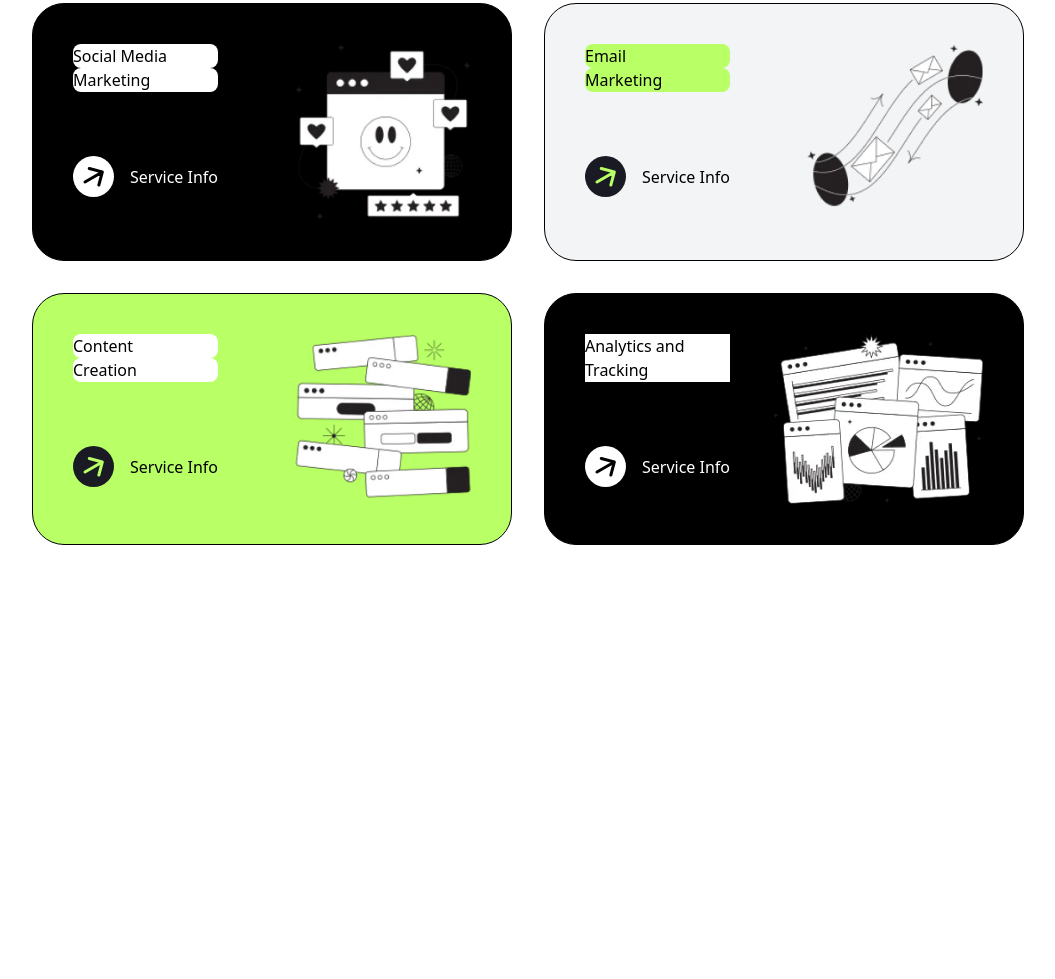
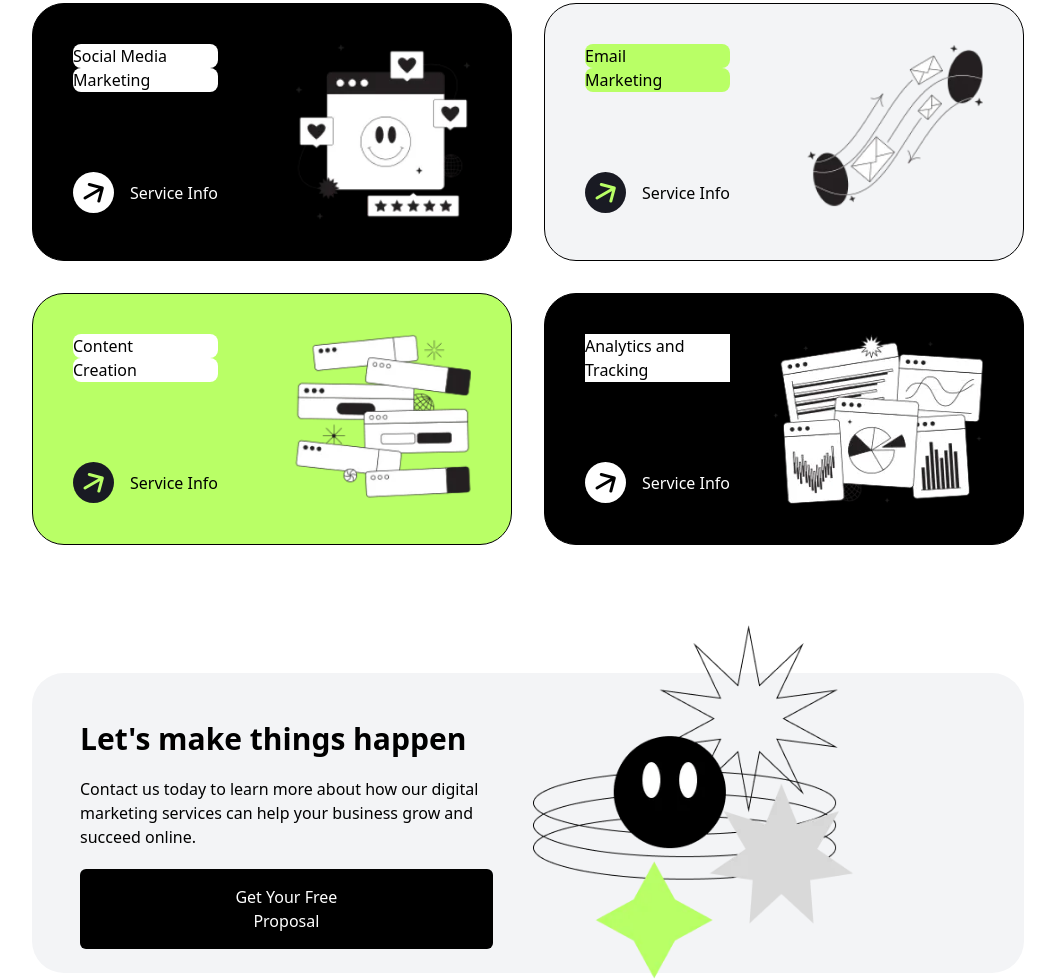
Before and after one commit to ChyyamakaU/Positivus-website-clone, a website: page index.html in a window 1280 px wide. Shown: the part 1352-2331 px from the top of the page, without its empty margins (112-1167 px from the left). Before the commit the page ends 1897 px from the top, so only its background shows below. Drawn offline with Linux system fonts and the light colour scheme.

Commit message:
feature/proposal

```diff
--- a/index.html
+++ b/index.html
@@ -121,7 +121,7 @@
                         <p class="bg-white rounded-lg">Marketing</p>
 
 
-                        <div class="mt-16 flex gap-4 items-center">
+                        <div class="mt-20 flex gap-4 items-center">
                             <img src="src/images/arrow white.svg" alt="arrow right">
                             <p class="text-white">Service Info</p>
                         </div>
@@ -140,7 +140,7 @@
                         </p>
                         <p class="bg-[#b9ff66] rounded-lg">Marketing</p>
 
-                        <div class="mt-16 flex gap-4 items-center">
+                        <div class="mt-20 flex gap-4 items-center">
                             <img src="src/images/arrow.svg" alt="arrow right">
                             <p>Service Info</p>
                         </div>
@@ -160,7 +160,7 @@
                         <p class="bg-white rounded-lg">Creation</p>
 
 
-                        <div class="mt-16 flex gap-4 items-center">
+                        <div class="mt-20 flex gap-4 items-center">
                             <img src="src/images/arrow.svg" alt="arrow right">
                             <p>Service Info</p>
                         </div>
@@ -179,7 +179,7 @@
                         <p class="bg-white">Tracking</p>
 
 
-                        <div class="mt-16 flex gap-4 items-center">
+                        <div class="mt-20 flex gap-4 items-center">
                             <img src="src/images/arrow white.svg" alt="arrow right">
                             <p class="text-white">Service Info</p>
                         </div>
@@ -195,13 +195,23 @@
         </section>
 
 
-<section>
+        <section class="flex justify-between gap-10 mx-36 rounded-4xl bg-gray-100 h-[300px] mt-32 p-12 ">
+
+            <div>
+                <p class="font-semibold text-3xl">Let's make things happen</p>
+                <p class="mt-5 ">Contact us today to learn more about how our digital <br> marketing services can help
+                    your business grow and <br> succeed online.</p>
+                <button class="bg-black text-white rounded-md px-36 py-4 mt-5">Get Your Free Proposal</button>
+            </div>
+
+            <div class="relative bottom-24">
+                <img src="src/images/_image.webp" alt="">
+            </div>
 
 
 
 
-
-</section>
+        </section>
 
 
 
```
Also changed, not shown: src/images/_image.webp (added), src/output.css.
